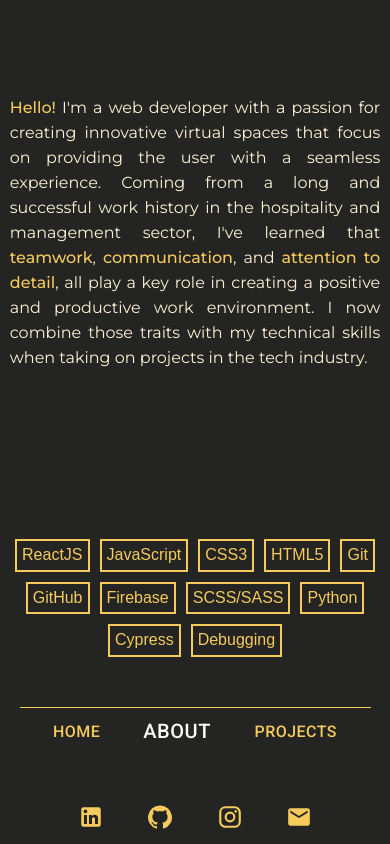
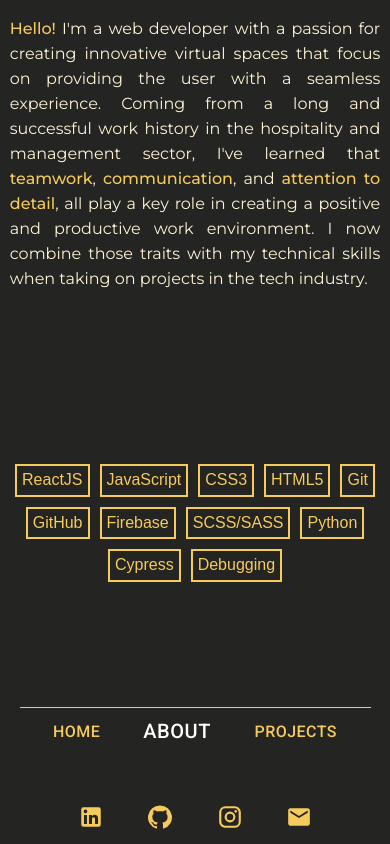
Before and after one commit to Koki001/finalPortfolio, a React (Create React App) app: page /about in a window 390 px wide. Built offline with nearby package versions, Linux system fonts and the light colour scheme.

Commit message:
media queries

```diff
--- a/public/styles/main.css
+++ b/public/styles/main.css
@@ -840,9 +840,10 @@ template {
     display: none;
   }
   .aboutContainer .aboutSkills {
-    height: 30%;
+    height: 50%;
     justify-content: center;
     align-items: flex-start;
+    margin-bottom: 100px;
   }
   .aboutContainer .aboutSkills .smallerScreenSkills {
     margin-top: 5px;
--- a/src/scss/mediaQueries/_max500.scss
+++ b/src/scss/mediaQueries/_max500.scss
@@ -47,9 +47,10 @@
       }
     }
     .aboutSkills {
-      height: 30%;
+      height: 50%;
       justify-content: center;
       align-items: flex-start;
+      margin-bottom: 100px;
       .smallerScreenSkills {
         margin-top: 5px;
         p {
```
Also changed, not shown: 1 other file (tests, documents, lock files or other folders).
